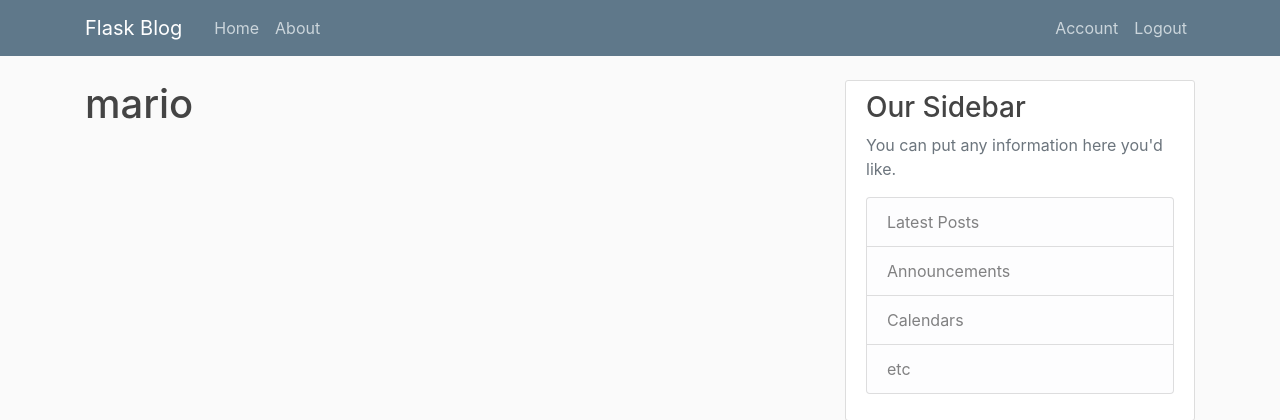
After one commit to INTENDRO/flask_blog, a Flask app: page /account in a window 1280 px wide. The commit adds this page. Shown: the top 420 px of the page. Run offline with Flask 2, Linux system fonts and the light colour scheme; a user stored in the database is signed in; some libraries are stand-ins or nearby versions.

Commit message:
added user authentification

```diff
--- a/flaskblog/__init__.py
+++ b/flaskblog/__init__.py
@@ -1,11 +1,15 @@
 from flask import Flask
 from flask_sqlalchemy import SQLAlchemy
 from flask_bcrypt import Bcrypt
+from flask_login import LoginManager
 
 app = Flask(__name__)
 app.config["SECRET_KEY"] = 'f09683b9ca36c6011bf12c18ce7ed560'
 app.config["SQLALCHEMY_DATABASE_URI"] = "sqlite:///site.db"
 db = SQLAlchemy(app)
 bcrypt = Bcrypt(app)
+login_manager = LoginManager(app)
+login_manager.login_view = 'login'
+login_manager.login_message_category = 'info'
 
 from flaskblog import routes
--- a/flaskblog/routes.py
+++ b/flaskblog/routes.py
@@ -1,7 +1,8 @@
-from flask import render_template, url_for, flash, redirect
+from flask import render_template, url_for, flash, redirect, request
 from flaskblog import app, db, bcrypt
 from flaskblog.models import User, Post
 from flaskblog.forms import RegistrationForm, LoginForm
+from flask_login import login_user, current_user, logout_user, login_required
 
 
 posts = [
@@ -31,6 +32,8 @@ def about():
 
 @app.route("/register", methods=['GET', 'POST'])
 def register():
+	if current_user.is_authenticated:
+		return redirect(url_for('home'))
 	form = RegistrationForm()
 	if form.validate_on_submit():
 		hashed_pw = bcrypt.generate_password_hash(form.password.data).decode('utf-8')
@@ -43,11 +46,26 @@ def register():
 
 @app.route("/login", methods=['GET', 'POST'])
 def login():
+	if current_user.is_authenticated:
+		return redirect(url_for('home'))
 	form = LoginForm()
 	if form.validate_on_submit():
-		if form.email.data == "admin@blog.com" and form.password.data == "password":
-			flash("You have been logged in!", "success")
-			return redirect(url_for('home'))
+		user = User.query.filter_by(email=form.email.data).first()
+		if user and bcrypt.check_password_hash(user.password, form.password.data):
+			login_user(user, remember=form.remember.data)
+			next_page = request.args.get('next')
+			return redirect(next_page) if next_page else redirect(url_for('home'))
 		else:
-			flash("Login unsuccessful. Please check username and password.", "danger")
+			flash("Login unsuccessful. Please check email and password.", "danger")
 	return render_template("login.html", title="Login", form=form)
+
+@app.route("/logout")
+def logout():
+	logout_user()
+	return redirect(url_for('home'))
+
+
+@app.route("/account")
+@login_required
+def account():
+	return render_template("account.html", title="Account")
--- /dev/null
+++ b/flaskblog/templates/account.html
@@ -0,0 +1,5 @@
+{% extends "layout.html" %}
+
+{% block content %}
+	<h1>{{ current_user.username }}</h1>
+{% endblock content %}
--- a/flaskblog/templates/layout.html
+++ b/flaskblog/templates/layout.html
@@ -32,8 +32,13 @@
 					</div>
 					<!-- Navbar Right Side -->
 					<div class="navbar-nav">
-						<a class="nav-item nav-link" href="{{ url_for('login') }}">Login</a>
-						<a class="nav-item nav-link" href="{{ url_for('register') }}">Register</a>
+						{% if current_user.is_authenticated %}
+							<a class="nav-item nav-link" href="{{ url_for('account') }}">Account</a>
+							<a class="nav-item nav-link" href="{{ url_for('logout') }}">Logout</a>
+						{% else %}
+							<a class="nav-item nav-link" href="{{ url_for('login') }}">Login</a>
+							<a class="nav-item nav-link" href="{{ url_for('register') }}">Register</a>
+						{% endif %}
 					</div>
 				</div>
 			</div>
```
Also changed, not shown: flaskblog/models.py (+6 -2 lines).
